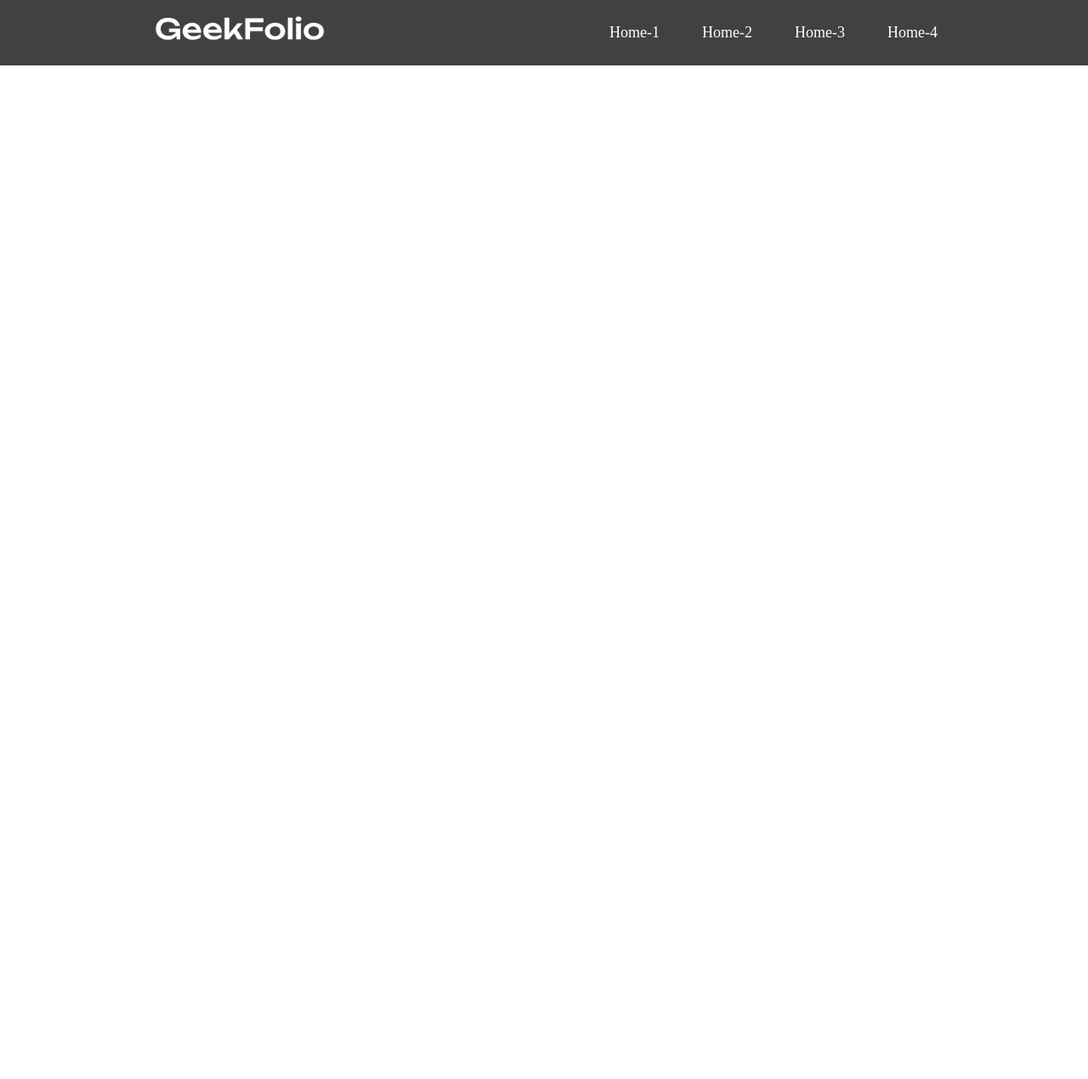
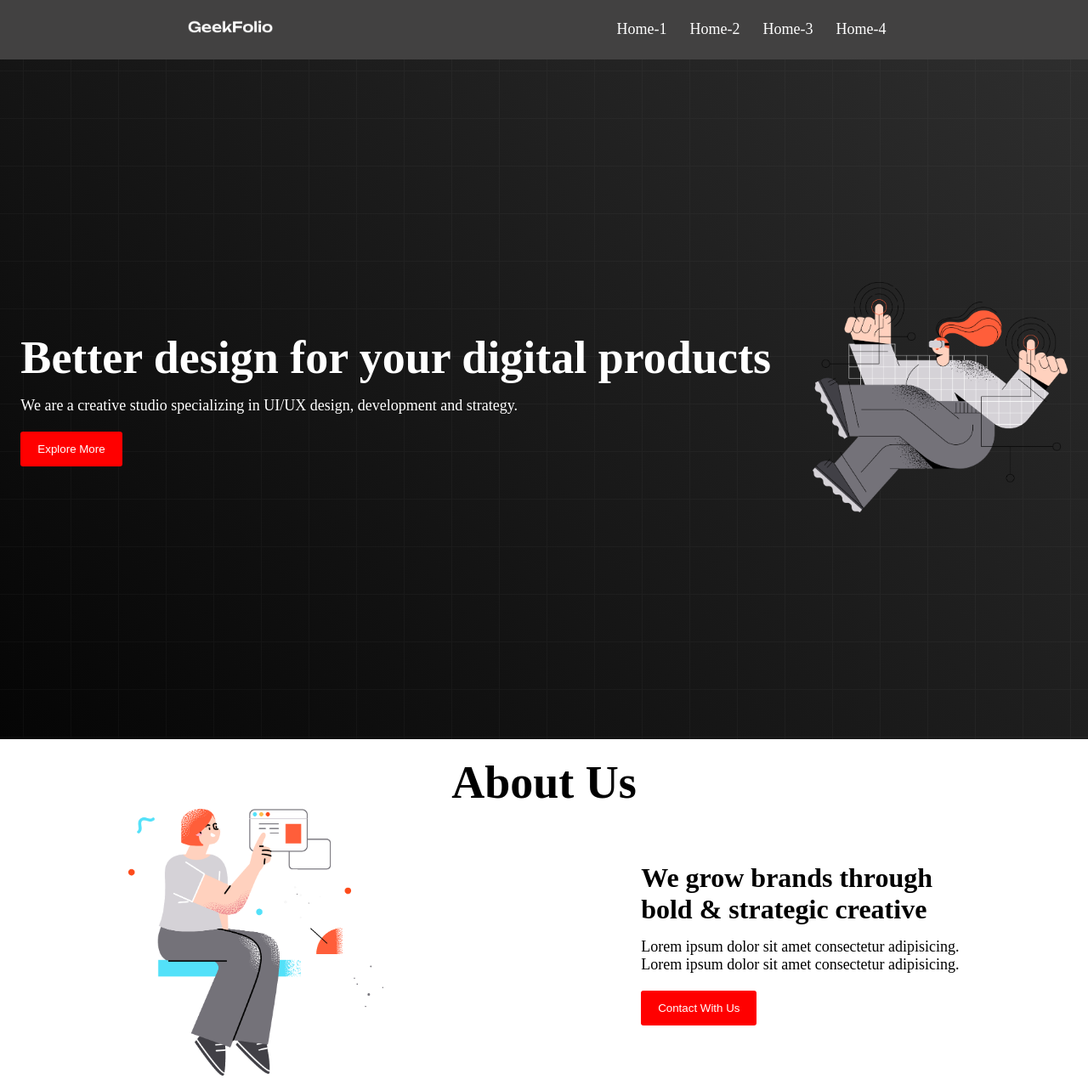
Before and after one commit to MonjurElahiTouheed/digital-products-website, a plain HTML site: page index.html in a window 1280 px wide. Shown: the whole page at 85% size. Before the commit the page ends 800 px from the top, so only its background shows below. Drawn offline with Linux system fonts and the light colour scheme.

Commit message:
about section done

```diff
--- a/index.html
+++ b/index.html
@@ -1,11 +1,13 @@
 <!DOCTYPE html>
 <html lang="en">
+
 <head>
     <meta charset="UTF-8">
     <meta name="viewport" content="width=device-width, initial-scale=1.0">
     <title>Digital Products</title>
     <link rel="stylesheet" href="styles.css">
 </head>
+
 <body>
     <header class="header">
         <nav>
@@ -22,15 +24,41 @@
             </div>
         </nav>
         <div class="banner">
-
+            <div class="banner-text">
+                <h1 class="banner-title section-title">
+                    Better design for
+                    your digital products
+                </h1>
+                <p class="description">
+                    We are a creative studio specializing in UI/UX design, development and strategy.
+                </p>
+                <button class="btn-primary">Explore More</button>
+            </div>
+            <div class="banner-pic">
+                <img class="img" src="images/banner.png" alt="">
+            </div>
         </div>
     </header>
     <main>
-
+        <section class="about">
+            <h1 class="about-title section-title">About Us</h1>
+            <div class="about-container">
+            <div class="section-pic">
+                <img src="images/section.png" alt="" class="img">
+            </div>
+            <div class="about-text">
+                <div class="title">We grow brands through <br> bold & strategic creative</div>
+                <div class="description">Lorem ipsum dolor sit amet consectetur adipisicing. <br>
+                    Lorem ipsum dolor sit amet consectetur adipisicing.</div>
+                <button class="btn-primary">Contact With Us</button>
+            </div>
+        </div>
+        </section>
     </main>
     <footer>
 
     </footer>
 
 </body>
+
 </html>
--- a/styles.css
+++ b/styles.css
@@ -1,6 +1,29 @@
 *{
     margin: 0;
     padding: 0;
+}
+
+.section-title{
+    font-size: 54px;
+    font-weight: 700;
+}
+
+.description{
+    margin-top: 15px;
+    font-size: 18px;
+}
+
+.btn-primary{
+    color: white;
+    padding: 13px 20px;
+    background-color: red;
+    border-radius: 3px;
+    border: 0;
+    margin-top: 20px;
+}
+/* main section related styles */
+main section{
+    margin-top: 20px;
 }
 /* nav related styles */
 
@@ -9,21 +32,52 @@ nav{
     display: flex;
     justify-content: space-around;
     align-items: center;
-    padding: 12px;
+    padding: 18px;
+    color: white;
 }
 
 .logo img{
-    width: 200px;
+    width: 100px;
     padding: 5px;
 }
 
 .menu ul{
     display: flex;
-    gap: 50px;
-    color: white;
     list-style: none;
+}
+.menu ul li{
     font-size: 18px;
+    margin-right: 17px;
     font-weight: 400;
+    padding: 5px;
 }
 
-/*  */
+/* banner related styles */
+
+.banner{
+    display: flex;
+    justify-content: space-around;
+    align-items: center;
+    background-image: url('images/background.png'), linear-gradient(45deg, rgb(5, 5, 5), #2e2e2e);
+    height: 100vh;
+    color: white;
+}
+
+
+/* about section related styles */
+.img{
+    width: 300px;
+}
+
+.about-title{
+    text-align: center;
+}
+.about-container{
+    display: flex;
+    align-items: center;
+    justify-content: space-around;
+}
+.title{
+    font-size: 32px;
+    font-weight: 700;
+}
```
